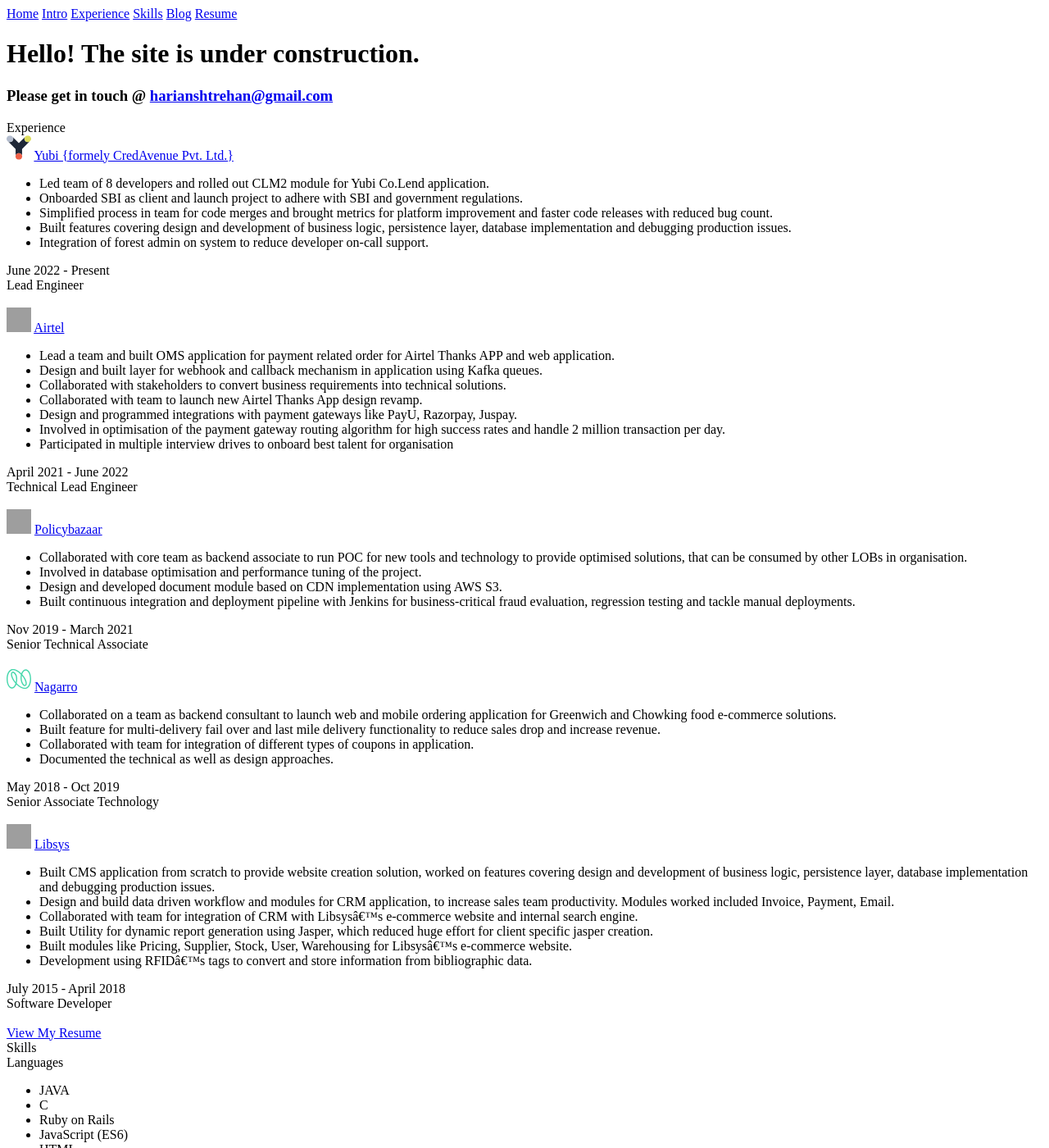
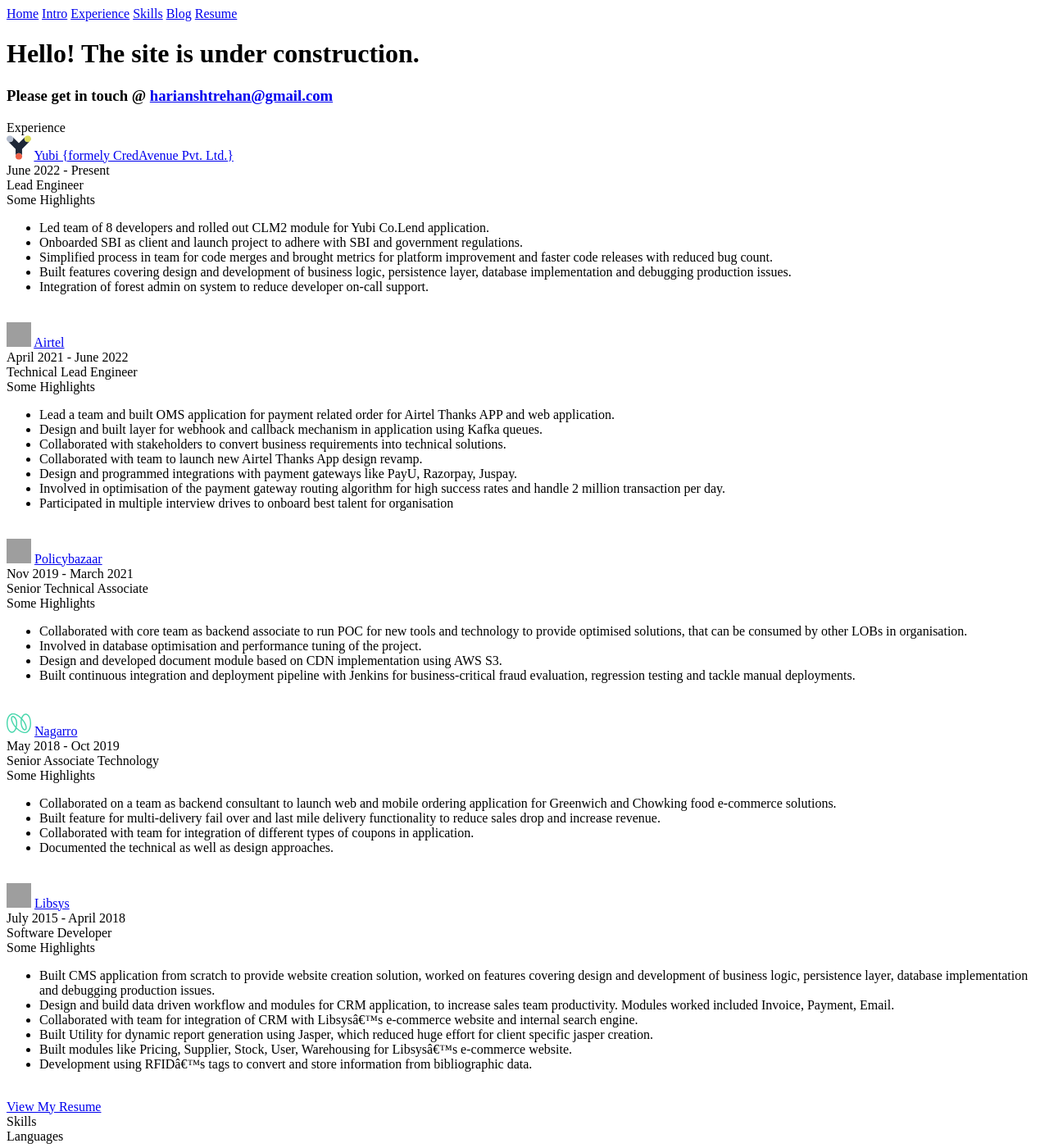
Before and after one commit to harianshtrehan/harianshtrehan.github.io, a Jekyll site: the page built from index.html, in a window 1280 px wide and 1400 px high. Shown: the whole window at 82% size. Built offline with Jekyll 4.4.1, drawn with Linux system fonts in a browser that asks for light colours; nearby versions of some CDN libraries; some web fonts are replaced; grey boxes are pictures that could not be loaded.

Commit message:
some tweaks

```diff
--- a/_includes/experience.html
+++ b/_includes/experience.html
@@ -9,16 +9,21 @@
                         <img width="30" height="30" src="{{site.baseurl}}/img/companies/{{job.logo}}.svg">
                         <a href="{{job.url}}" target="_blank">{{job.company}}</a>
                     </div>
-                    <div class ="job_kra">
+                    <div class="job_time">{{job.time}}</div>
+                </div>
+                <div class="job_position">{{job.position}}</div>
+                <div class="job_kra">
+                    <div class="job_kra_label">
+                        Some Highlights
+                    </div>
+                    <div class="job_kra_pts">
                         <ul>
                             {% for point in job.kra %}
                             <li>{{point.pt}}</li>
                             {% endfor %}
                         </ul>
                     </div>
-                    <div class="job_time">{{job.time}}</div>
                 </div>
-                <div class="job_position">{{job.position}}</div>
                 <br>
             </div>
             {% endfor %}
```
